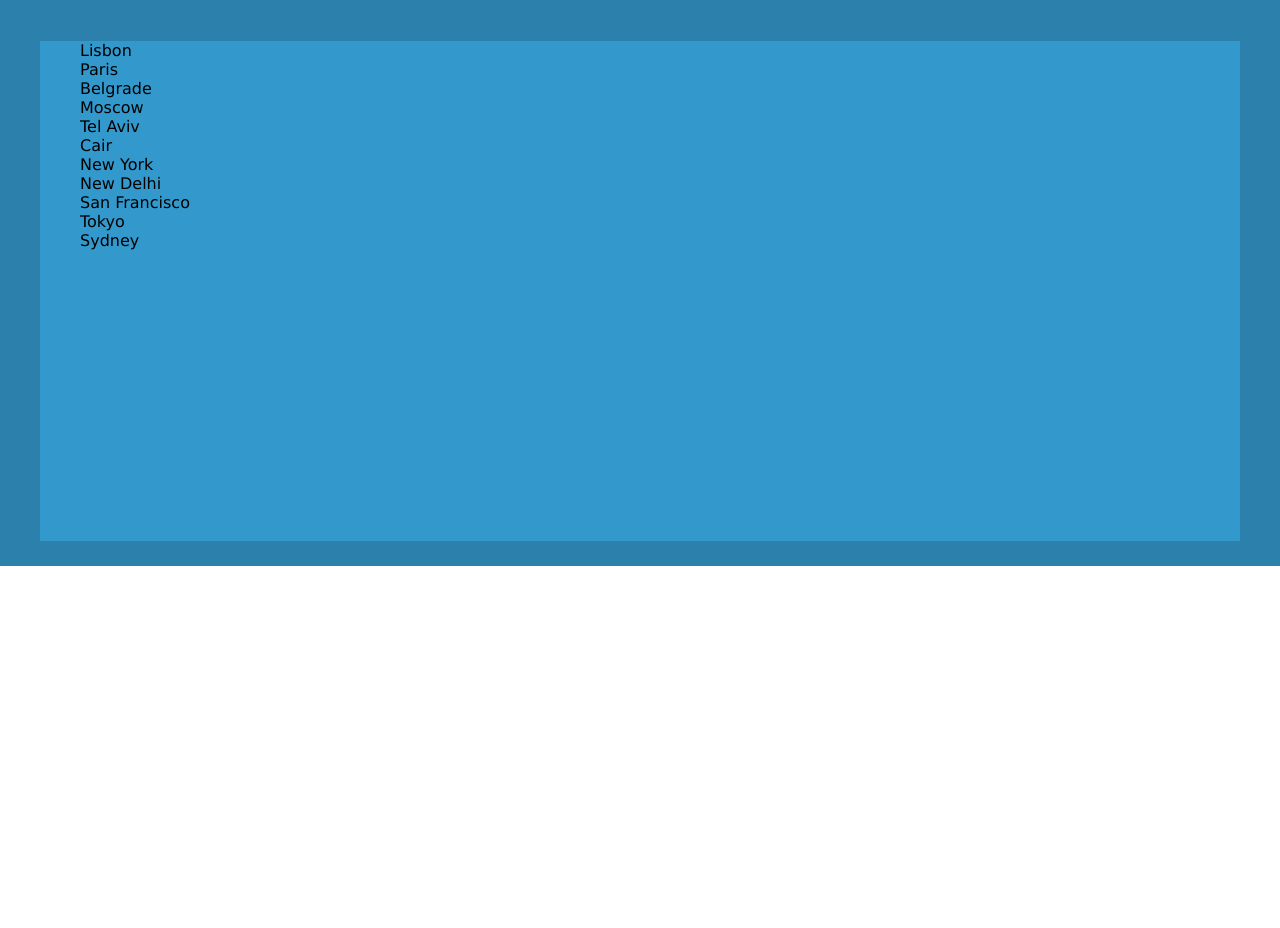
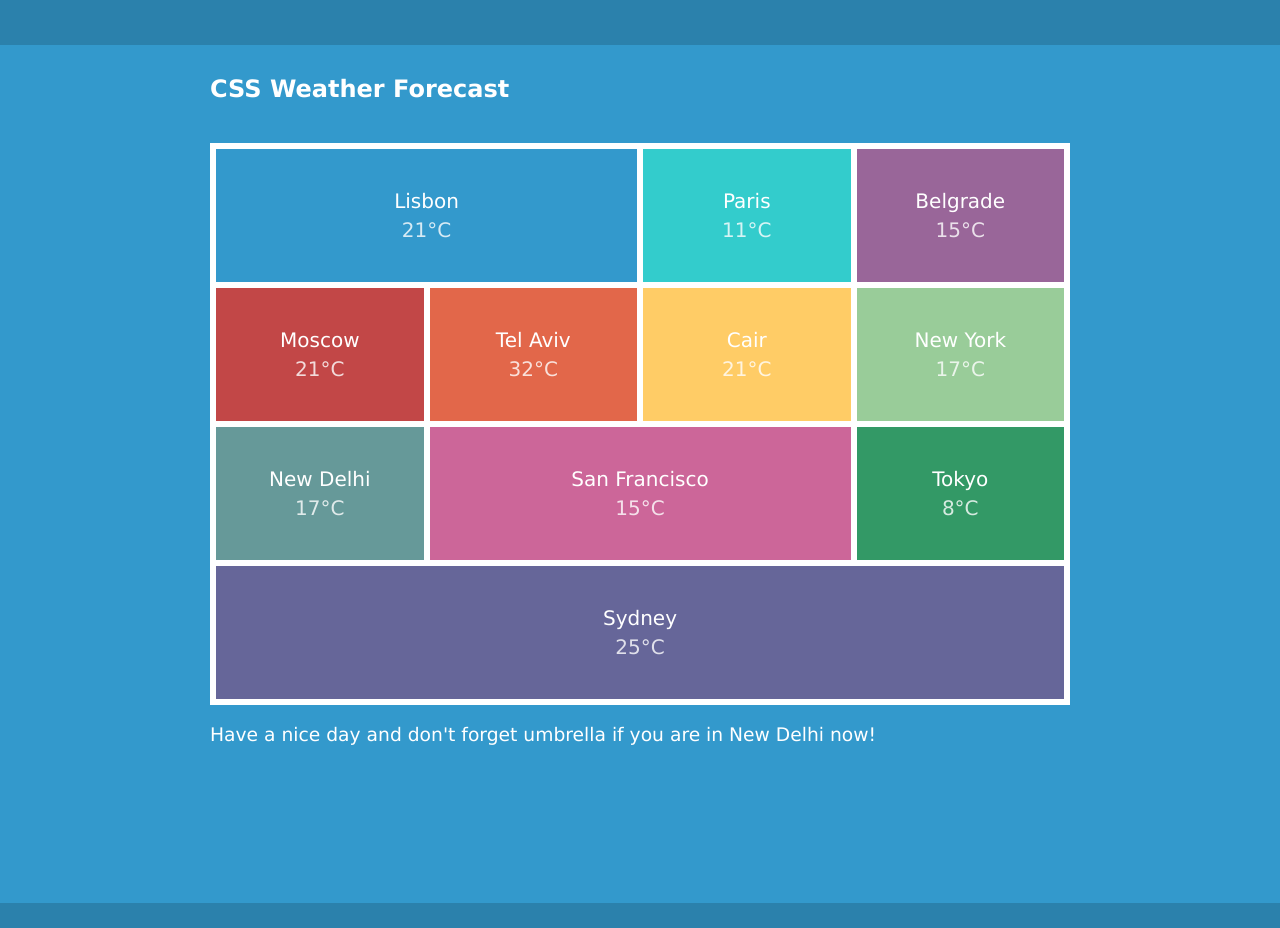
Before and after one commit to vityavovk5/weather, a plain HTML site: page index.html in a window 1280 px wide. Before the commit the page ends 800 px from the top, so only its background shows below. Drawn offline with Linux system fonts and the light colour scheme; some icons are missing.

Commit message:
list weather done

```diff
--- a/css/style.css
+++ b/css/style.css
@@ -2,17 +2,88 @@ body {
     margin: 0;
     padding: 0;
     font-family: 'Lucida Sans Unicode', 'Lucida Grande', 'sans-serif';
+    color: white;
+}
+p {
+    margin: 5px;
+    padding: 0;
+    opacity: 0.8;
+}
+h1 {
+    padding: 30px 0 20px;
+}
+h3 {
+    font-weight: 400;
 }
 ul {
+    padding: 0;
     list-style-type: none;
+    font-size: 0px;
+    box-sizing: border-box;
+    border: 3px solid white;
+
+}
+li {
+    padding: 40px 0 35px;
+    display: inline-block;
+    font-size: 20px;
+    text-align: center;
+    box-sizing: border-box;
+    border: 3px solid white;
 }
 #bg1 {
     background-color: #2B81AC;
     padding: 25px 0;
 }
 .main-bl {
-    height: 500px;
-    max-width: 1200px;
+    padding: 0 210px 140px 210px;
+    max-width: 900px;
     margin: 0 auto;
     background-color: #3399CC;
 }
+.width-25 {
+    width: 25%;
+}
+.width-50 {
+    width: 50%;
+}
+.width-100 {
+    width: 100%;
+}
+li:nth-child(1) {
+    background-color: #3399CC;
+}
+li:nth-child(2) {
+    background-color: #33CCCC;
+}
+li:nth-child(3) {
+    background-color: #996699;
+}
+li:nth-child(4) {
+    background-color: #C24747;
+}
+li:nth-child(5) {
+    background-color: #E2674A;
+}
+li:nth-child(6) {
+    background-color: #FFCC66;
+}
+li:nth-child(7) {
+    background-color: #99CC99;
+}
+li:nth-child(8) {
+    background-color: #669999;
+}
+li:nth-child(9) {
+    background-color: #CC6699;
+}
+li:nth-child(10) {
+    background-color: #339966;
+}
+li:nth-child(11) {
+    background-color: #666699;
+}
+li.wi {
+    font-size: 24px;
+    opacity: 0.8;
+}
--- a/index.html
+++ b/index.html
@@ -5,23 +5,49 @@
     <meta name="viewport" content="width=device-width, initial-scale=1.0">
     <title>Weather</title>
     <link href="css/style.css" rel="stylesheet">
+    <link href="http://cdnjs.cloudflare.com/ajax/libs/weather-icons/2.0.5/css/weather-icons.min.css" rel="stylesheet">
 </head>
 <body>
     <section id="bg1">
         <div class="main-bl">
+            <h1>CSS Weather Forecast <i class="wi wi-sunrise"></i></h1>
+
             <ul>
-                <li>Lisbon</li>
-                <li>Paris</li>
-                <li>Belgrade</li>
-                <li>Moscow</li>
-                <li>Tel Aviv</li>
-                <li>Cair</li>
-                <li>New York</li>
-                <li>New Delhi</li>
-                <li>San Francisco</li>
-                <li>Tokyo</li>
-                <li>Sydney</li>
+                <li class="width-50">Lisbon
+                    <p>21°С <i class="wi wi-day-sunny"></i></p>
+                </li>
+                <li class="width-25">Paris
+                    <p>11°С <i class="wi wi-night-sleet"></i></p>
+                </li>
+                <li class="width-25">Belgrade
+                    <p>15°С <i class="wi wi-day-cloudy"></i></p>
+                </li>
+                <li class="width-25">Moscow
+                    <p>21°С <i class="wi wi-day-cloudy-high"></i></p>
+                </li>
+                <li class="width-25">Tel Aviv
+                    <p>32°С <i class="wi wi-hot"></i></p>
+                </li>
+                <li class="width-25">Cair
+                    <p>21°С <i class="wi wi-day-sunny"></i></p>
+                </li>
+                <li class="width-25"> New York
+                    <p>17°С <i class="wi wi-day-sleet-storm"></i></p>
+                </li>
+                <li class="width-25">New Delhi
+                    <p>17°С <i class="wi wi-rain-wind"></i></p>
+                </li>
+                <li class="width-50">San Francisco
+                    <p>15°С <i class="wi wi-day-sunny-overcast"></i></p>
+                </li>
+                <li class="width-25">Tokyo
+                    <p>8°С <i class="wi wi-night-clear"></i></p>
+                </li>
+                <li class="width-100">Sydney
+                    <p>25°С <i class="wi wi-night-partly-cloudy"></i></p>
+                </li>
             </ul>
+            <h3>Have a nice day and don't forget umbrella if you are in New Delhi now!</h2>
         </div>
     </section>
 </body>
```
